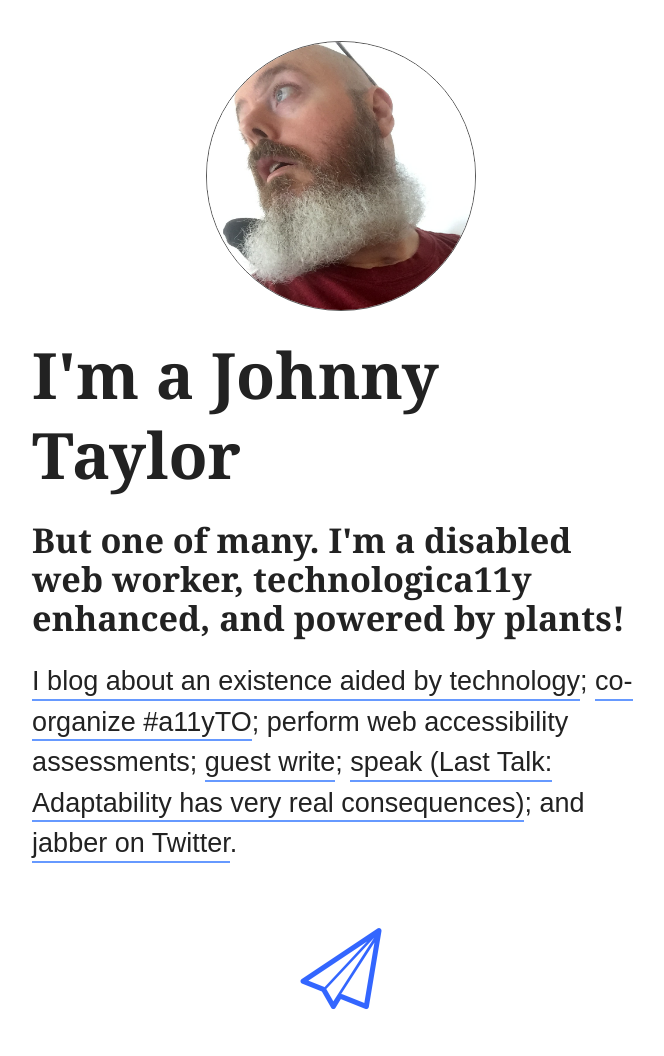
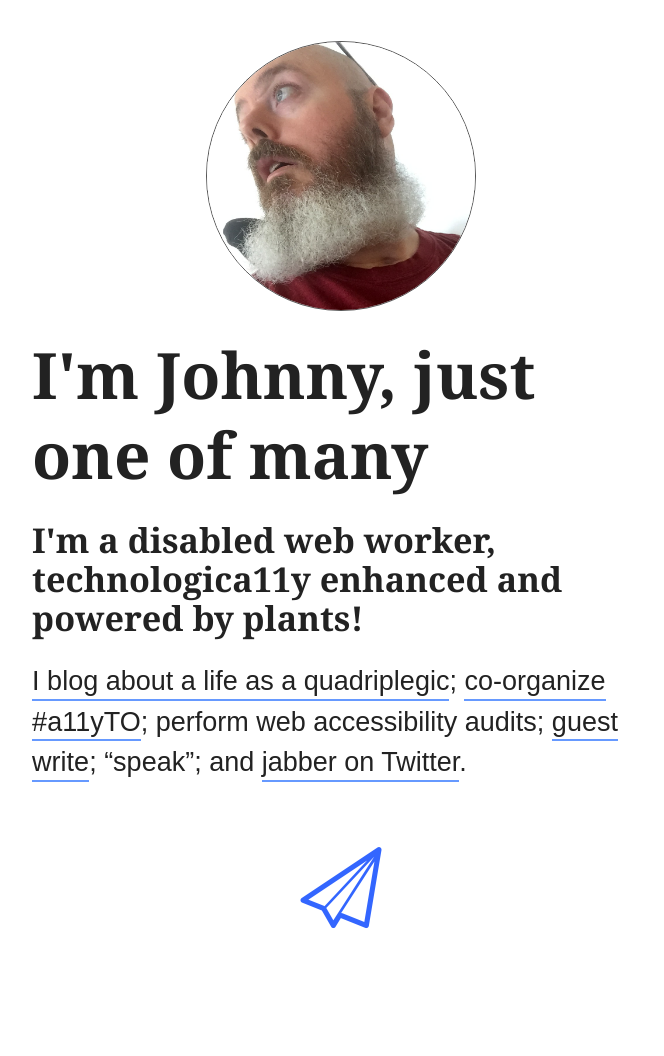
Before and after one commit to abledaccess/johnnydaux.org, a Jekyll site: the page built from index.md, in a window 1280 px wide. Shown: the whole page, without its empty margins (299-963 px from the left). Built offline with Jekyll 4.4.1, drawn with Linux system fonts in a browser that asks for light colours; after the commit the page ends 975 px from its top, so only the background shows below that.

Commit message:
Update site to reflect domain change

```diff
--- a/_config.yml
+++ b/_config.yml
@@ -13,13 +13,11 @@
 # you will see them accessed via {{ site.title }}, {{ site.email }}, and so on.
 # You can create any custom variable you would like, and they will be accessible
 # in the templates via {{ site.myvariable }}.
-title: "I'm a Johnny Taylor"
-email: johnny@abledaccess.com
-description: "But one of many. I'm a disabled web worker, technologica11y enhanced and powered by plants!"
-baseurl: "/" # the subpath of your site, e.g. /blog
-url: "http://ajohnnytaylor.org/" # the base hostname & protocol for your site, e.g. http://example.com
-twitter_username: abledaccess
-github_username:  abledaccess
+title: "I'm Johnny, just one of many"
+email: johnnydaux@gmail.com
+description: "I'm a disabled web worker, technologica11y enhanced and powered by plants!"
+baseurl: "" # the subpath of your site, e.g. /blog
+url: "http://johnnydaux.org/" # the base hostname & protocol for your site, e.g. http://example.com
 
 # Build settings
 markdown: kramdown
--- a/index.md
+++ b/index.md
@@ -1,14 +1,14 @@
 ---
 layout: default
 class: home
-title: I'm a Johnny Taylor
-description: "But one of many. I'm a disabled web worker, technologica11y enhanced and powered by plants!"
+title: I'm Johnny, just one of many
+description: "I'm a disabled web worker, technologica11y enhanced and powered by plants!"
 sitemap:
   priority: 0.9
   changefreq: monthly
   exclude: 'no'
 ---
 
-<p class="intro">But one of many. I'm a disabled web worker, technologica11y enhanced, and powered by plants!</p>
+<p class="intro">{{ site.description }}</p>
 
-[I blog about an existence aided by technology](https://abledaccess.com); [co-organize #a11yTO](http://a11yto.com); perform web accessibility assessments; [guest write](http://simplyaccessible.com/article/being-disabled-can-be-lame/); [speak (Last Talk: Adaptability has very real consequences)](http://accessconf.ca/sessions/); and [jabber on Twitter](https://twitter.com/abledaccess).
+[I blog about a life as a quadriplegic](https://abledaccess.com); [co-organize #a11yTO](http://a11yto.com); perform web accessibility audits; [guest write](http://simplyaccessible.com/article/being-disabled-can-be-lame/); "speak"; and [jabber on Twitter](https://twitter.com/abledaccess).
```
